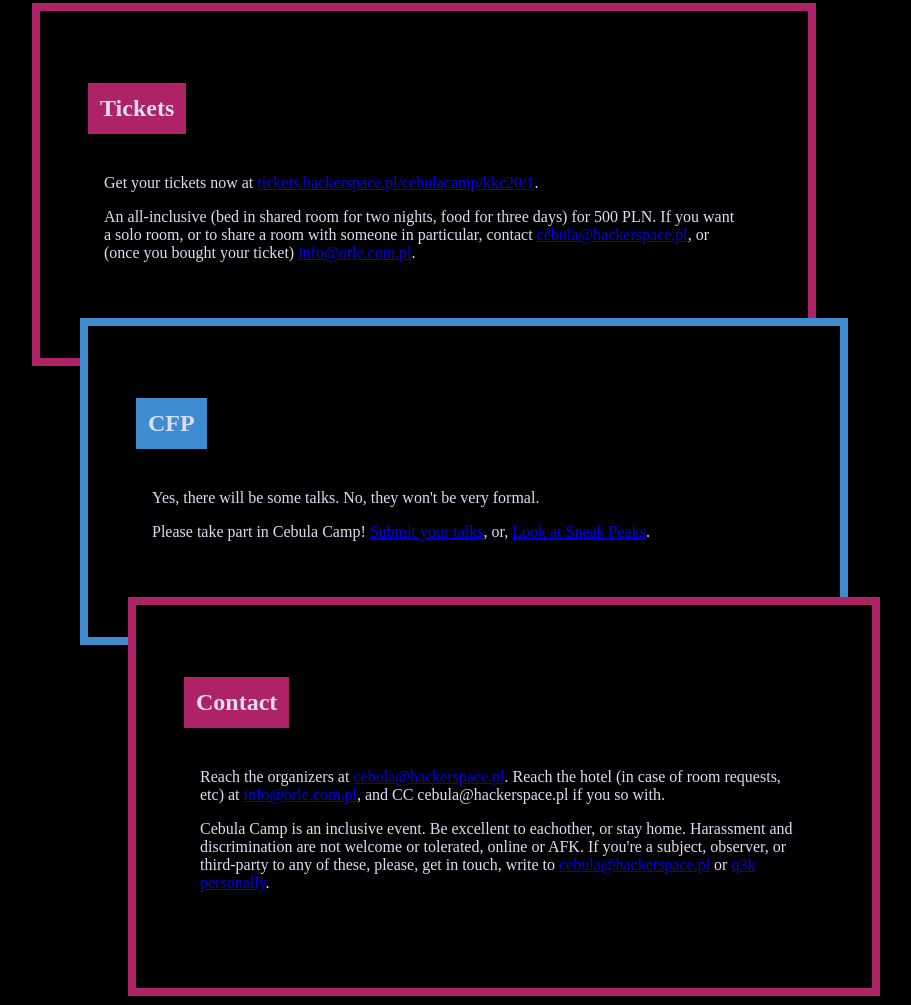
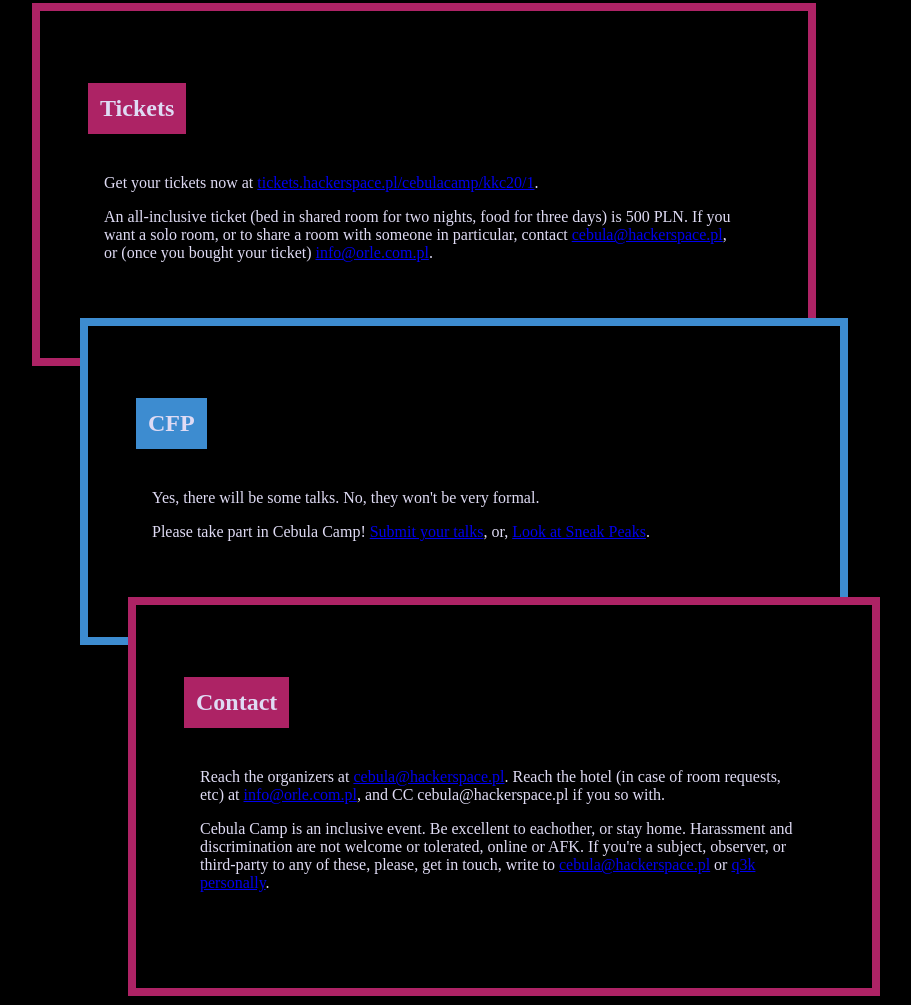
Before and after one commit to cebulacamp/queens-landing, a website built with Parcel: page src/index.pug in a window 1280 px wide. Shown: the part 850-1855 px from the top of the page, without its empty margins (192-1103 px from the left). Built offline with nearby package versions, Linux system fonts and the light colour scheme.

Commit message:
english, friend, do you speak it

```diff
--- a/src/index.pug
+++ b/src/index.pug
@@ -27,7 +27,7 @@ body
 
                 p Get your tickets now at <a href="https://tickets.hackerspace.pl/cebulacamp/kkc20/1">tickets.hackerspace.pl/cebulacamp/kkc20/1</a>.
 
-                p An all-inclusive (bed in shared room for two nights, food for three days) for 500 PLN. If you want a solo room, or to share a room with someone in particular, contact <a href="mailto:cebula@hackerspace.pl">cebula@hackerspace.pl</a>, or (once you bought your ticket) <a href="mailto:info@orle.pl">info@orle.com.pl</a>.
+                p An all-inclusive ticket (bed in shared room for two nights, food for three days) is 500 PLN. If you want a solo room, or to share a room with someone in particular, contact <a href="mailto:cebula@hackerspace.pl">cebula@hackerspace.pl</a>, or (once you bought your ticket) <a href="mailto:info@orle.pl">info@orle.com.pl</a>.
 
         section
             .section-content
```
